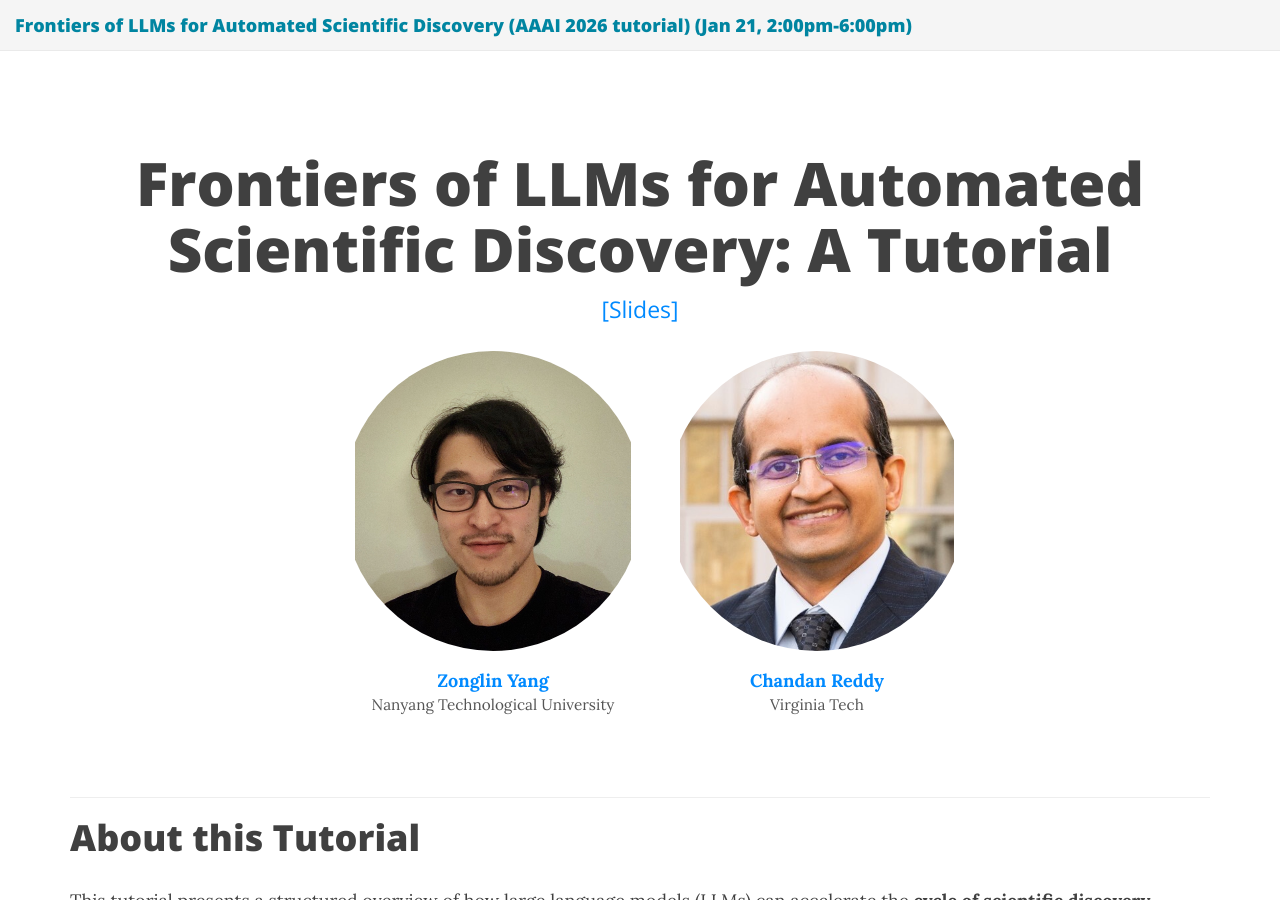
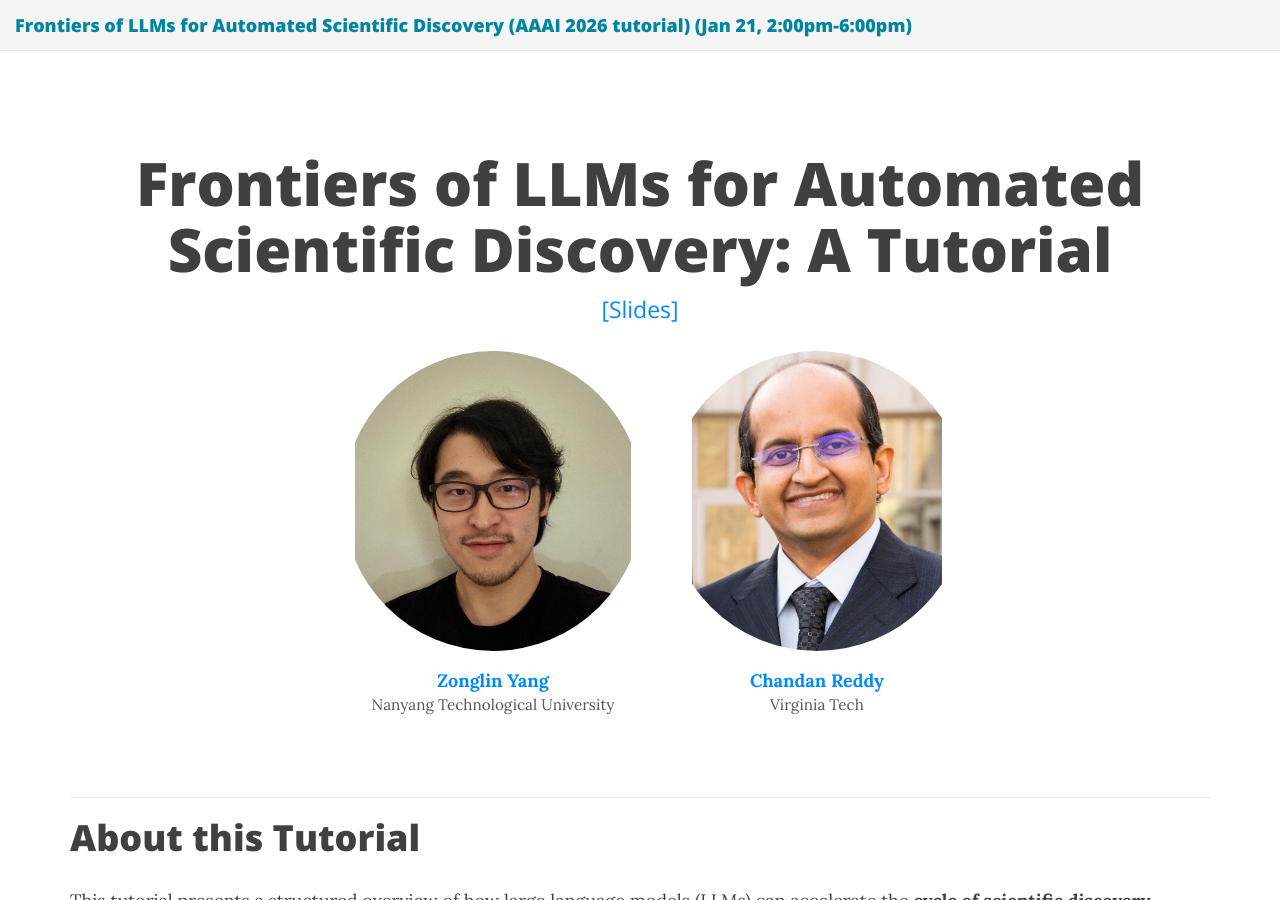
Before and after one commit to ZonglinY/llm4sd-aaai-2026, a Jekyll site: the page built from index.md, in a window 1280 px wide and 900 px high. Built offline with Jekyll 4.4.1, drawn with Linux system fonts in a browser that asks for light colours; nearby versions of some CDN libraries.

Commit message:
Update organizers.yml

```diff
--- a/_data/organizers.yml
+++ b/_data/organizers.yml
@@ -9,4 +9,4 @@ chandan:
   url: "https://creddy.net/"
   title: "Professor"
   affiliation: "Virginia Tech"
-  img: "chandan-photo-cropped.jpg"
+  img: "chandan-photo-cropped-2.jpg"
```
